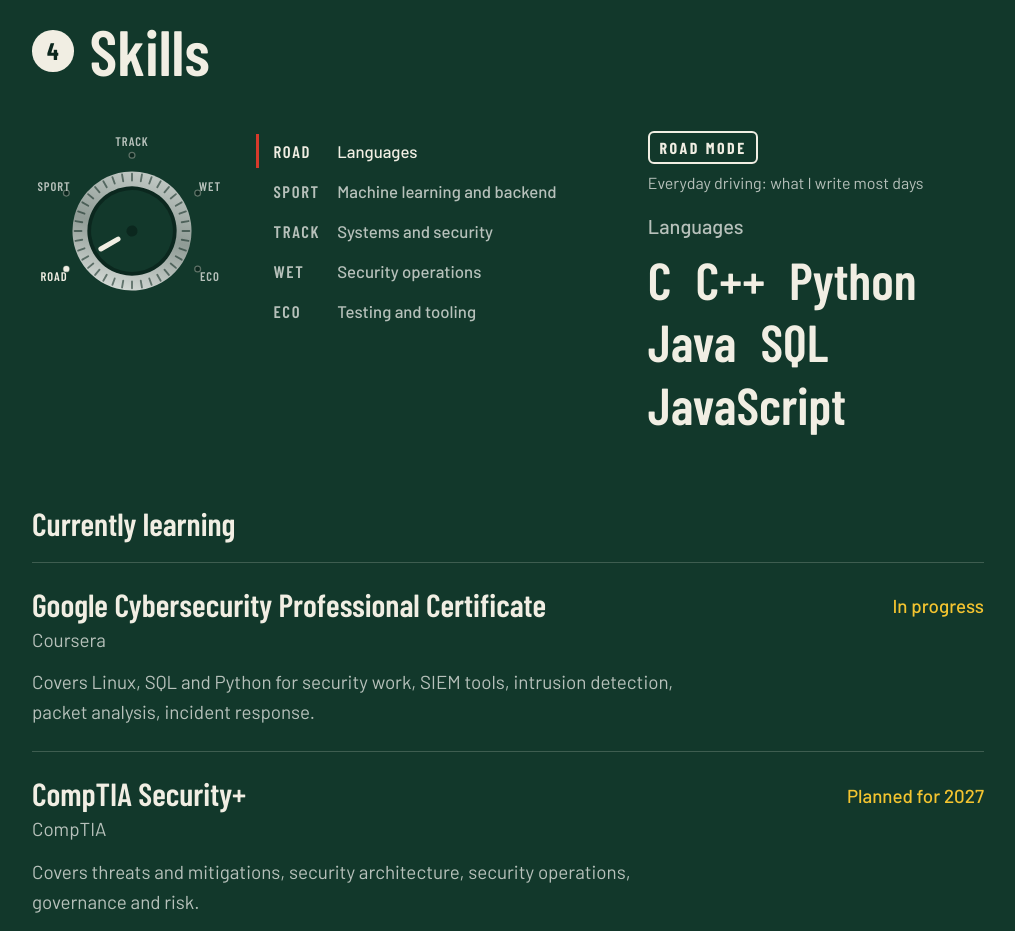
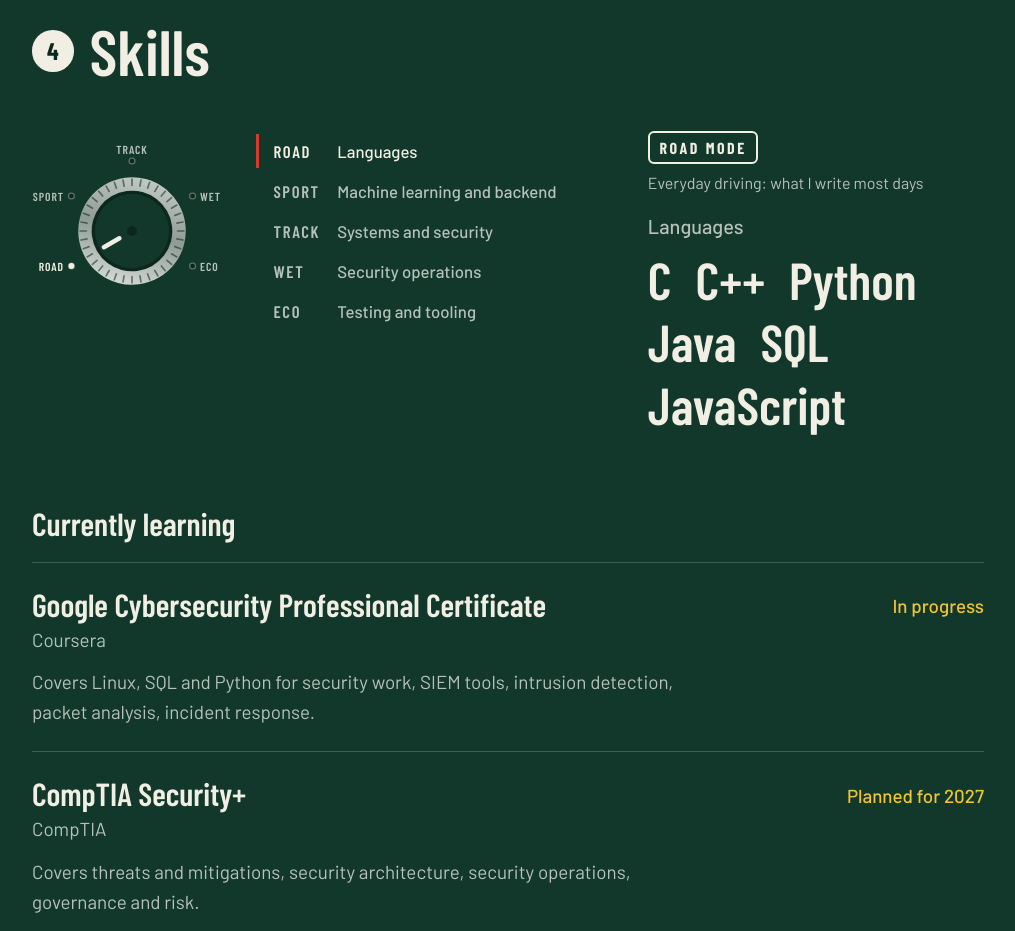
Before and after one commit to Divide317/cv-site, a plain HTML site: page index.html in a window 1280 px wide. Shown: the part 3620-4551 px from the top of the page, without its empty margins (64-1079 px from the left). Drawn offline with nearby package versions, Linux system fonts and the light colour scheme; no server answers.

Commit message:
Sit each drive-mode light beside its label
The lights sat on the ring with the labels further out along the same
angle, so on the side positions they landed at odd corners of the words.
Each light now sits on the same line as its label, which reads outwards
(above it for the top mode), and the knob is slightly smaller to make room.

```diff
--- a/index.html
+++ b/index.html
@@ -348,9 +348,8 @@
   .ring text {
     font-family: var(--display);
     font-weight: 600;
-    font-size: 15px;
+    font-size: 14px;
     letter-spacing: 0.08em;
-    text-anchor: middle;
     dominant-baseline: central;
     fill: var(--alu);
     cursor: pointer;
@@ -359,7 +358,7 @@
   .ring .led { fill: #0B271E; stroke: rgba(241, 238, 227, 0.35); stroke-width: 1.5; transition: fill 0.2s; }
   .knob {
     position: absolute;
-    inset: 19%;
+    inset: 22%;
     padding: 0;
     border: 0;
     background: none;
@@ -1362,8 +1361,16 @@
   var labels = [], leds = [];
   detents.forEach(function (deg, n) {
     var rad = deg * Math.PI / 180;
-    var led = el("circle", { "class": "led", cx: 120 + 91 * Math.sin(rad), cy: 120 - 91 * Math.cos(rad), r: 3.5 });
-    var t = el("text", { x: (120 + 108 * Math.sin(rad)).toFixed(1), y: (120 - 108 * Math.cos(rad)).toFixed(1) });
+    // the light sits on the ring at the detent; its label sits beside it on the same line,
+    // reading away from the knob (left of it, right of it, or above it at the top)
+    var lx = 120 + 84 * Math.sin(rad), ly = 120 - 84 * Math.cos(rad);
+    var side = Math.abs(deg) < 20 ? 0 : (deg < 0 ? -1 : 1);
+    var led = el("circle", { "class": "led", cx: lx.toFixed(1), cy: ly.toFixed(1), r: 3.5 });
+    var t = el("text", {
+      x: (side ? lx + side * 9 : lx).toFixed(1),
+      y: (side ? ly : ly - 14).toFixed(1),
+      "text-anchor": side < 0 ? "end" : side > 0 ? "start" : "middle"
+    });
     t.textContent = groups[n].mode.toUpperCase();
     t.addEventListener("click", function () { select(n); });
     ring.appendChild(led);
```
